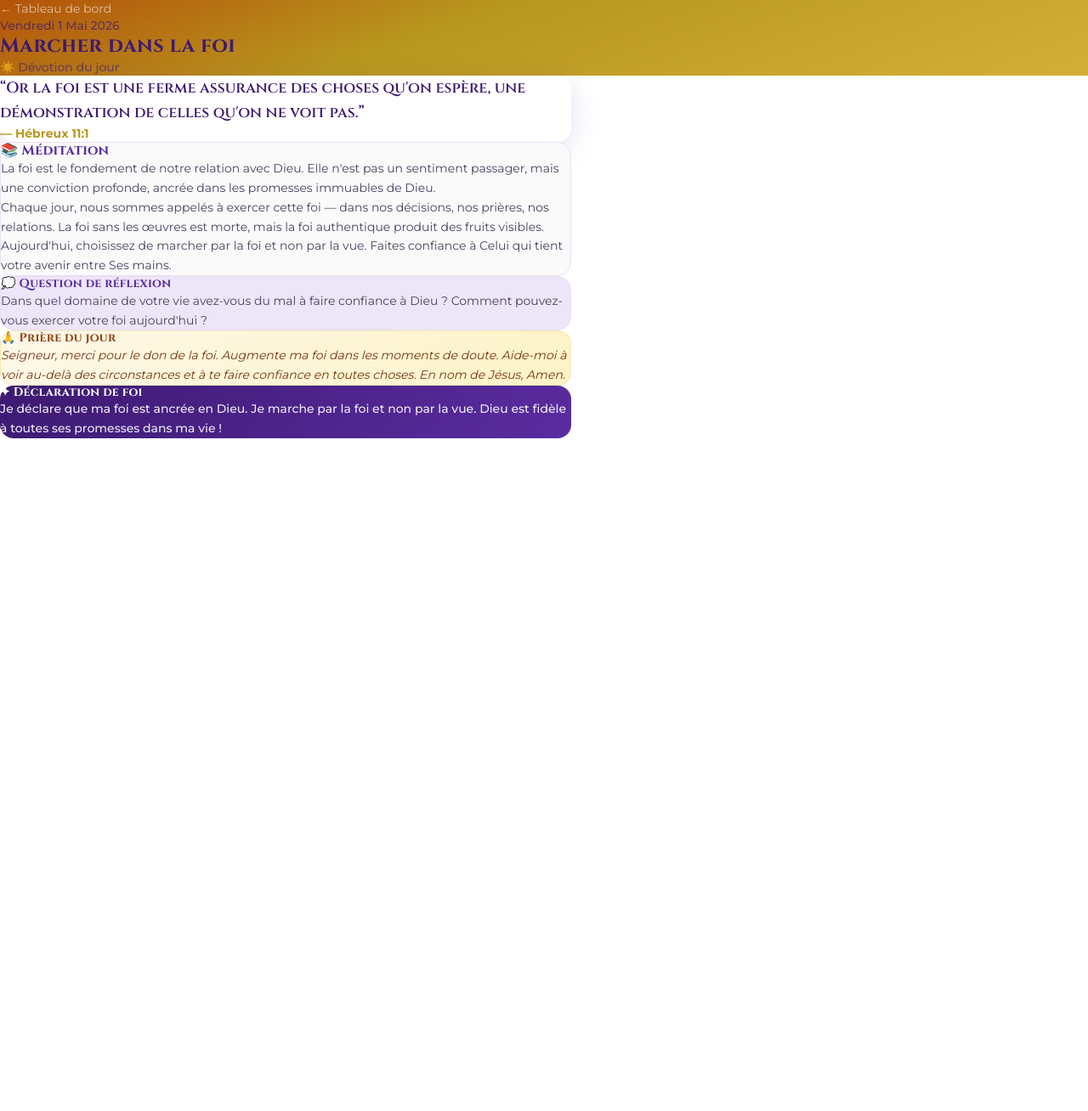
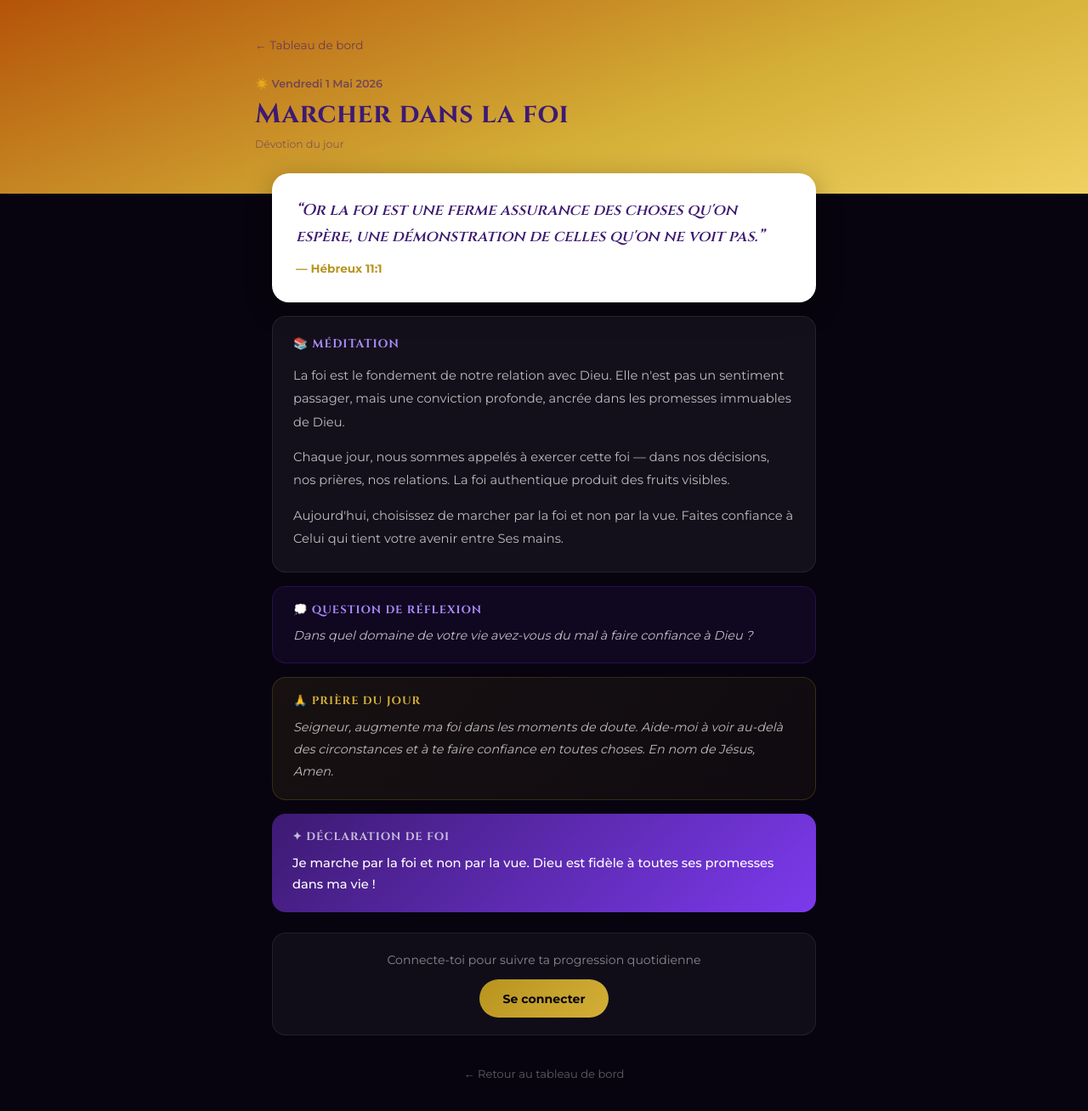
Before and after one commit to centrechretienberakah/ccb-app, a Next.js app: page /devotion in a window 1280 px wide. Shown: the top 1308 px of the page at 85% size. Before the commit the page ends 800 px from the top, so only its background shows below. Built offline with nearby package versions, Linux system fonts and the light colour scheme; no server answers; the database is empty.

Commit message:
feat: etape 8 ÔÇö devotion dynamique + bouton J'ai lu + SQL setup

```diff
--- /dev/null
+++ b/app/devotion/DevotionClient.tsx
@@ -0,0 +1,119 @@
+"use client";
+
+import { useState } from "react";
+import { createClient } from "@/lib/supabase/client";
+import Link from "next/link";
+
+interface DevotionClientProps {
+  devotionId: string | null;
+  userId: string | null;
+  alreadyCompleted: boolean;
+}
+
+export default function DevotionClient({ devotionId, userId, alreadyCompleted }: DevotionClientProps) {
+  const [completed, setCompleted] = useState(alreadyCompleted);
+  const [loading, setLoading] = useState(false);
+
+  const C = {
+    gold: "#d4af37",
+    goldLight: "#f0d060",
+    goldDark: "#b8941f",
+  };
+
+  const handleComplete = async () => {
+    if (!userId) return;
+    if (!devotionId) {
+      // Dévotion fallback (pas en base) — on marque localement seulement
+      setCompleted(true);
+      return;
+    }
+
+    setLoading(true);
+    const supabase = createClient();
+
+    const { error } = await supabase
+      .from("user_devotion_progress")
+      .insert({ user_id: userId, devotion_id: devotionId });
+
+    if (!error) setCompleted(true);
+    setLoading(false);
+  };
+
+  if (!userId) {
+    // Non connecté — inviter à se connecter
+    return (
+      <div style={{
+        borderRadius: "16px",
+        padding: "1.25rem 1.5rem",
+        background: "rgba(255,255,255,0.04)",
+        border: "1px solid rgba(255,255,255,0.08)",
+        textAlign: "center",
+      }}>
+        <p style={{ color: "rgba(255,255,255,0.5)", fontSize: "0.88rem", marginBottom: "0.75rem" }}>
+          Connecte-toi pour suivre ta progression quotidienne
+        </p>
+        <Link
+          href="/auth/login"
+          style={{
+            display: "inline-block",
+            padding: "0.7rem 1.75rem",
+            borderRadius: "9999px",
+            background: `linear-gradient(135deg, ${C.goldDark}, ${C.gold})`,
+            color: "#07040f",
+            fontWeight: 700,
+            fontSize: "0.88rem",
+            textDecoration: "none",
+          }}
+        >
+          Se connecter
+        </Link>
+      </div>
+    );
+  }
+
+  if (completed) {
+    return (
+      <div style={{
+        borderRadius: "16px",
+        padding: "1.25rem 1.5rem",
+        background: "rgba(34,197,94,0.08)",
+        border: "1px solid rgba(34,197,94,0.25)",
+        textAlign: "center",
+      }}>
+        <div style={{ fontSize: "2rem", marginBottom: "0.5rem" }}>✅</div>
+        <p style={{ color: "#86efac", fontWeight: 700, fontSize: "0.95rem", marginBottom: "0.25rem" }}>
+          Dévotion complétée aujourd'hui !
+        </p>
+        <p style={{ color: "rgba(255,255,255,0.4)", fontSize: "0.8rem" }}>
+          Reviens demain pour une nouvelle dévotion 🙏
+        </p>
+      </div>
+    );
+  }
+
+  return (
+    <button
+      onClick={handleComplete}
+      disabled={loading}
+      style={{
+        width: "100%",
+        padding: "1rem",
+        borderRadius: "14px",
+        border: "none",
+        background: loading
+          ? "rgba(212,175,55,0.3)"
+          : `linear-gradient(135deg, ${C.goldDark}, ${C.gold})`,
+        color: "#07040f",
+        fontWeight: 800,
+        fontSize: "1rem",
+        cursor: loading ? "not-allowed" : "pointer",
+        letterSpacing: "0.04em",
+        transition: "opacity 0.2s, transform 0.2s",
+      }}
+      onMouseEnter={(e) => { if (!loading) e.currentTarget.style.transform = "translateY(-1px)"; }}
+      onMouseLeave={(e) => { e.currentTarget.style.transform = "translateY(0)"; }}
+    >
+      {loading ? "Enregistrement..." : "✦ J'ai lu ma dévotion aujourd'hui"}
+    </button>
+  );
+}
--- a/app/devotion/page.tsx
+++ b/app/devotion/page.tsx
@@ -1,40 +1,51 @@
 import { createClient } from "@/lib/supabase/server";
 import Link from "next/link";
+import DevotionClient from "./DevotionClient";
 
 export const metadata = {
-  title: "Dévotion du Jour",
+  title: "Dévotion du Jour — CCB",
 };
 
 export default async function DevotionPage() {
   const supabase = await createClient();
 
-  // Fetch today's devotion
+  // User session
+  const { data: { user } } = await supabase.auth.getUser();
+
+  // Today's devotion
   const today = new Date().toISOString().split("T")[0];
   const { data: devotion } = await supabase
     .from("daily_devotions")
     .select("*")
     .eq("devotion_date", today)
+    .eq("is_published", true)
     .single();
 
-  // Fallback if no devotion for today
+  // Fallback si aucune dévotion n'est encore en base
   const content = devotion || {
+    id: null,
     title: "Marcher dans la foi",
     verse_reference: "Hébreux 11:1",
-    verse_text:
-      "Or la foi est une ferme assurance des choses qu'on espère, une démonstration de celles qu'on ne voit pas.",
-    meditation_p1:
-      "La foi est le fondement de notre relation avec Dieu. Elle n'est pas un sentiment passager, mais une conviction profonde, ancrée dans les promesses immuables de Dieu.",
-    meditation_p2:
-      "Chaque jour, nous sommes appelés à exercer cette foi — dans nos décisions, nos prières, nos relations. La foi sans les œuvres est morte, mais la foi authentique produit des fruits visibles.",
-    meditation_p3:
-      "Aujourd'hui, choisissez de marcher par la foi et non par la vue. Faites confiance à Celui qui tient votre avenir entre Ses mains.",
-    reflection_question:
-      "Dans quel domaine de votre vie avez-vous du mal à faire confiance à Dieu ? Comment pouvez-vous exercer votre foi aujourd'hui ?",
-    prayer:
-      "Seigneur, merci pour le don de la foi. Augmente ma foi dans les moments de doute. Aide-moi à voir au-delà des circonstances et à te faire confiance en toutes choses. En nom de Jésus, Amen.",
-    declaration:
-      "Je déclare que ma foi est ancrée en Dieu. Je marche par la foi et non par la vue. Dieu est fidèle à toutes ses promesses dans ma vie !",
+    verse_text: "Or la foi est une ferme assurance des choses qu'on espère, une démonstration de celles qu'on ne voit pas.",
+    meditation_p1: "La foi est le fondement de notre relation avec Dieu. Elle n'est pas un sentiment passager, mais une conviction profonde, ancrée dans les promesses immuables de Dieu.",
+    meditation_p2: "Chaque jour, nous sommes appelés à exercer cette foi — dans nos décisions, nos prières, nos relations. La foi authentique produit des fruits visibles.",
+    meditation_p3: "Aujourd'hui, choisissez de marcher par la foi et non par la vue. Faites confiance à Celui qui tient votre avenir entre Ses mains.",
+    reflection_question: "Dans quel domaine de votre vie avez-vous du mal à faire confiance à Dieu ?",
+    prayer: "Seigneur, augmente ma foi dans les moments de doute. Aide-moi à voir au-delà des circonstances et à te faire confiance en toutes choses. En nom de Jésus, Amen.",
+    declaration: "Je marche par la foi et non par la vue. Dieu est fidèle à toutes ses promesses dans ma vie !",
   };
+
+  // Check if user already completed today's devotion
+  let alreadyCompleted = false;
+  if (user && content.id) {
+    const { data: progress } = await supabase
+      .from("user_devotion_progress")
+      .select("id")
+      .eq("user_id", user.id)
+      .eq("devotion_id", content.id)
+      .single();
+    alreadyCompleted = !!progress;
+  }
 
   const dateStr = new Date().toLocaleDateString("fr-FR", {
     weekday: "long",
@@ -44,88 +55,82 @@ export default async function DevotionPage() {
   });
 
   return (
-    <div className="min-h-screen" style={{ background: "var(--background)" }}>
-      {/* Header */}
-      <div
-        className="px-4 pt-10 pb-12"
-        style={{
-          background:
-            "linear-gradient(160deg, #b45309 0%, var(--gold-dark) 40%, var(--gold) 100%)",
-        }}
-      >
-        <div className="max-w-2xl mx-auto">
-          <div className="flex items-center gap-3 mb-6">
-            <Link
-              href="/dashboard"
-              className="text-white/60 hover:text-white text-sm transition-colors"
-            >
-              ← Tableau de bord
-            </Link>
-          </div>
-          <p
-            className="text-sm font-medium capitalize mb-2"
-            style={{ color: "rgba(61,26,114,0.7)" }}
+    <div style={{ minHeight: "100vh", background: "#07040f" }}>
+
+      {/* Header doré */}
+      <div style={{
+        background: "linear-gradient(160deg, #b45309 0%, #d4af37 60%, #f0d060 100%)",
+        padding: "2.5rem 1.25rem 3rem",
+      }}>
+        <div style={{ maxWidth: "680px", margin: "0 auto" }}>
+          <Link
+            href="/dashboard"
+            style={{ color: "rgba(61,26,114,0.65)", fontSize: "0.85rem", textDecoration: "none", display: "inline-block", marginBottom: "1.5rem" }}
           >
-            {dateStr}
+            ← Tableau de bord
+          </Link>
+          <p style={{ fontSize: "0.8rem", fontWeight: 600, color: "rgba(61,26,114,0.6)", textTransform: "capitalize", marginBottom: "0.4rem" }}>
+            ☀️ {dateStr}
           </p>
-          <h1
-            className="font-cinzel font-bold text-2xl"
-            style={{ color: "var(--violet-dark)", letterSpacing: "0.02em" }}
-          >
+          <h1 style={{
+            fontFamily: "'Cinzel', serif",
+            fontWeight: 700,
+            fontSize: "clamp(1.4rem, 4vw, 2rem)",
+            color: "#3d1a72",
+            letterSpacing: "0.02em",
+            margin: 0,
+          }}>
             {content.title}
           </h1>
-          <p
-            className="mt-1 text-sm font-medium"
-            style={{ color: "rgba(61,26,114,0.6)" }}
-          >
-            ☀️ Dévotion du jour
+          <p style={{ color: "rgba(61,26,114,0.5)", fontSize: "0.78rem", marginTop: "0.35rem" }}>
+            Dévotion du jour
           </p>
         </div>
       </div>
 
-      <div className="max-w-2xl mx-auto px-4 -mt-6 pb-20">
-        {/* Verse card */}
-        <div
-          className="rounded-2xl p-6 mb-6"
-          style={{
-            background: "white",
-            boxShadow: "var(--shadow-lg)",
-          }}
-        >
-          <p
-            className="font-cinzel font-semibold text-lg leading-relaxed mb-3"
-            style={{ color: "var(--violet-dark)" }}
-          >
+      {/* Contenu */}
+      <div style={{ maxWidth: "680px", margin: "0 auto", padding: "0 1.25rem 5rem", marginTop: "-1.5rem" }}>
+
+        {/* Verset */}
+        <div style={{
+          borderRadius: "20px",
+          padding: "1.75rem",
+          marginBottom: "1rem",
+          background: "white",
+          boxShadow: "0 8px 32px rgba(0,0,0,0.3)",
+        }}>
+          <p style={{
+            fontFamily: "'Cinzel', serif",
+            fontWeight: 600,
+            fontSize: "clamp(1rem, 2.5vw, 1.15rem)",
+            lineHeight: 1.7,
+            color: "#3d1a72",
+            marginBottom: "0.75rem",
+            fontStyle: "italic",
+          }}>
             &ldquo;{content.verse_text}&rdquo;
           </p>
-          <p
-            className="text-sm font-bold"
-            style={{ color: "var(--gold-dark)" }}
-          >
+          <p style={{ fontSize: "0.85rem", fontWeight: 700, color: "#b8941f" }}>
             — {content.verse_reference}
           </p>
         </div>
 
         {/* Méditation */}
-        <div
-          className="rounded-2xl p-6 mb-4"
-          style={{ background: "var(--surface)", border: "1px solid var(--border)" }}
-        >
-          <h2
-            className="font-cinzel font-bold text-base mb-4 flex items-center gap-2"
-            style={{ color: "var(--violet)" }}
-          >
+        <div style={{
+          borderRadius: "16px",
+          padding: "1.5rem",
+          marginBottom: "1rem",
+          background: "rgba(255,255,255,0.05)",
+          border: "1px solid rgba(255,255,255,0.08)",
+        }}>
+          <h2 style={{ color: "#a78bfa", fontWeight: 700, fontSize: "0.85rem", letterSpacing: "0.08em", textTransform: "uppercase", marginBottom: "1rem" }}>
             📚 Méditation
           </h2>
-          <div className="space-y-4">
+          <div style={{ display: "flex", flexDirection: "column", gap: "0.9rem" }}>
             {[content.meditation_p1, content.meditation_p2, content.meditation_p3]
               .filter(Boolean)
               .map((p, i) => (
-                <p
-                  key={i}
-                  className="text-sm leading-relaxed"
-                  style={{ color: "var(--text-secondary)" }}
-                >
+                <p key={i} style={{ color: "rgba(255,255,255,0.72)", fontSize: "0.92rem", lineHeight: 1.85, margin: 0 }}>
                   {p}
                 </p>
               ))}
@@ -134,70 +139,73 @@ export default async function DevotionPage() {
 
         {/* Question */}
         {content.reflection_question && (
-          <div
-            className="rounded-2xl p-5 mb-4"
-            style={{
-              background: "var(--violet-pale)",
-              border: "1px solid var(--border)",
-            }}
-          >
-            <h3
-              className="font-bold text-sm mb-2 flex items-center gap-2"
-              style={{ color: "var(--violet)" }}
-            >
+          <div style={{
+            borderRadius: "16px",
+            padding: "1.25rem 1.5rem",
+            marginBottom: "1rem",
+            background: "rgba(124,58,237,0.08)",
+            border: "1px solid rgba(124,58,237,0.2)",
+          }}>
+            <h3 style={{ color: "#a78bfa", fontWeight: 700, fontSize: "0.82rem", letterSpacing: "0.08em", textTransform: "uppercase", marginBottom: "0.6rem" }}>
               💭 Question de réflexion
             </h3>
-            <p className="text-sm leading-relaxed" style={{ color: "var(--text-secondary)" }}>
+            <p style={{ color: "rgba(255,255,255,0.75)", fontSize: "0.9rem", lineHeight: 1.7, margin: 0, fontStyle: "italic" }}>
               {content.reflection_question}
             </p>
           </div>
         )}
 
-        {/* Prayer */}
+        {/* Prière */}
         {content.prayer && (
-          <div
-            className="rounded-2xl p-5 mb-4"
-            style={{
-              background: "linear-gradient(135deg, #fdf8e8, #fef3c7)",
-              border: "1px solid rgba(212,175,55,0.2)",
-            }}
-          >
-            <h3
-              className="font-bold text-sm mb-2 flex items-center gap-2"
-              style={{ color: "#92400e" }}
-            >
+          <div style={{
+            borderRadius: "16px",
+            padding: "1.25rem 1.5rem",
+            marginBottom: "1rem",
+            background: "linear-gradient(135deg, rgba(212,175,55,0.08), rgba(184,148,31,0.05))",
+            border: "1px solid rgba(212,175,55,0.18)",
+          }}>
+            <h3 style={{ color: "#d4af37", fontWeight: 700, fontSize: "0.82rem", letterSpacing: "0.08em", textTransform: "uppercase", marginBottom: "0.6rem" }}>
               🙏 Prière du jour
             </h3>
-            <p
-              className="text-sm leading-relaxed italic"
-              style={{ color: "#78350f" }}
-            >
+            <p style={{ color: "rgba(255,255,255,0.72)", fontSize: "0.9rem", lineHeight: 1.8, margin: 0, fontStyle: "italic" }}>
               {content.prayer}
             </p>
           </div>
         )}
 
-        {/* Declaration */}
+        {/* Déclaration */}
         {content.declaration && (
-          <div
-            className="rounded-2xl p-5"
-            style={{
-              background: "linear-gradient(135deg, var(--violet-dark), var(--violet))",
-            }}
-          >
-            <h3
-              className="font-bold text-sm mb-2 flex items-center gap-2 text-white"
-            >
+          <div style={{
+            borderRadius: "16px",
+            padding: "1.25rem 1.5rem",
+            marginBottom: "1.5rem",
+            background: "linear-gradient(135deg, #3d1a72, #7c3aed)",
+          }}>
+            <h3 style={{ color: "rgba(255,255,255,0.7)", fontWeight: 700, fontSize: "0.82rem", letterSpacing: "0.08em", textTransform: "uppercase", marginBottom: "0.6rem" }}>
               ✦ Déclaration de foi
             </h3>
-            <p
-              className="text-sm leading-relaxed font-medium"
-              style={{ color: "rgba(255,255,255,0.9)" }}
-            >
+            <p style={{ color: "white", fontSize: "0.92rem", lineHeight: 1.7, margin: 0, fontWeight: 500 }}>
               {content.declaration}
             </p>
           </div>
         )}
+
+        {/* Bouton J'ai lu — client component */}
+        <DevotionClient
+          devotionId={content.id}
+          userId={user?.id ?? null}
+          alreadyCompleted={alreadyCompleted}
+        />
+
+        {/* Nav bottom */}
+        <div style={{ textAlign: "center", marginTop: "2rem" }}>
+          <Link
+            href="/dashboard"
+            style={{ color: "rgba(255,255,255,0.35)", fontSize: "0.82rem", textDecoration: "none" }}
+          >
+            ← Retour au tableau de bord
+          </Link>
+        </div>
       </div>
     </div>
   );
```
Also changed, not shown: 1 other file (tests, documents, lock files or other folders).
